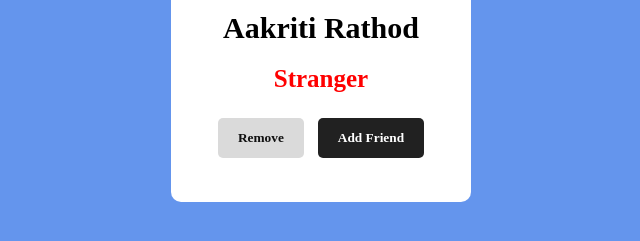
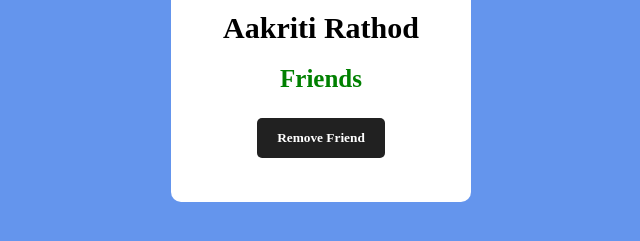
Before and after one commit to KUNALSHINDE1515/javascript-project, a plain HTML site: page DOM Project/one.html in a window 1280 px wide. Both pictures are taken after a click on the button "Add Friend". Shown: the part 423-664 px from the top of the page, without its empty margins (319-959 px from the left). Drawn offline with Linux system fonts and the light colour scheme.

Commit message:
friend dom project

```diff
--- a/DOM Project/one.html
+++ b/DOM Project/one.html
@@ -12,7 +12,6 @@
           <h1>Aakriti Rathod </h1>
           <h5>Stranger</h5>
           <div id="btn-container">
-              <button id="remove">Remove</button>
               <button id="add">Add Friend</button>
           </div>
     </div>
--- a/DOM Project/script.js
+++ b/DOM Project/script.js
@@ -0,0 +1,19 @@
+const istatus = document.querySelector('h5')
+const btn = document.querySelector('#add')
+
+let check = 0
+
+btn.addEventListener('click', function(){
+    if (check == 0) {
+        istatus.innerHTML = "Friends"
+        istatus.style.color = "green"
+        btn.innerHTML = "Remove Friend"
+        check = 1
+    }else{
+        istatus.innerHTML = "Stranger"
+        istatus.style.color = "red"
+        btn.innerHTML = "Add Friend"
+        check = 0
+    }
+
+}, false)
--- a/DOM Project/style.css
+++ b/DOM Project/style.css
@@ -54,7 +54,3 @@ body{
     cursor: pointer;
 
 }
-#card #remove{
-    background-color: #dadada;
-    color: #111;
-}
```
